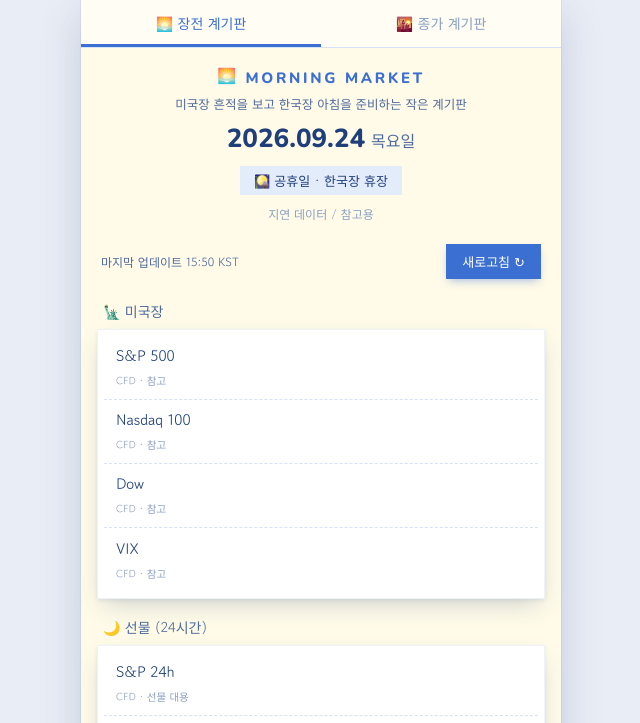
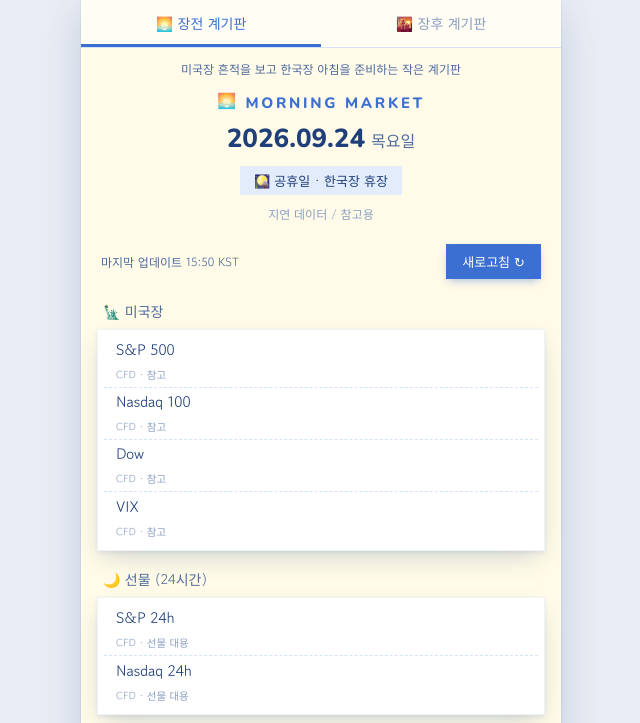
Before and after one commit to saeyoung-2025/am-pm-stock, a plain HTML site: page index.html in a window 1280 px wide. Shown: the top 723 px of the page, without its empty margins (319-959 px from the left). Drawn offline with nearby package versions, Linux system fonts and the light colour scheme; a script that the page names is missing.

Commit message:
Update index.html

```diff
--- a/index.html
+++ b/index.html
@@ -26,7 +26,7 @@
   .logo{font-family:Nunito,sans-serif;font-weight:800;font-size:15px;letter-spacing:.18em;color:var(--accent)}
   .logo span{display:inline-block;animation:bob 3s ease-in-out infinite}
   @keyframes bob{50%{transform:translateY(-3px)}}
-  .tagline{font-size:12.5px;color:var(--sub);margin-top:6px;word-break:keep-all}
+  .tagline{text-align:center;font-size:12px;color:var(--sub);margin:-8px 0 16px;white-space:nowrap;overflow:hidden;text-overflow:ellipsis}
   .date{font-family:Nunito,sans-serif;font-weight:800;font-size:26px;margin-top:8px}
   .date small{font-family:"Gowun Dodum";font-weight:400;font-size:16px;color:var(--sub);margin-left:6px}
   .status{display:inline-block;margin-top:10px;padding:5px 14px;border-radius:0;
@@ -38,12 +38,12 @@
   h2{font-size:14px;font-weight:400;color:var(--sub);margin:0 0 8px 6px}
   .card{background:var(--card);border-radius:0;padding:6px 6px;border:1px solid #eef2f9;
         box-shadow:0 2px 4px rgba(31,63,122,.08),0 10px 24px -6px rgba(31,63,122,.22)}
-  .row{display:flex;align-items:center;border-bottom:1px dashed var(--line);min-height:64px}
+  .row{display:flex;align-items:center;border-bottom:1px dashed var(--line);min-height:52px}
   .row:last-child{border-bottom:none}
   .row .name{width:112px;flex:none;padding-left:12px;word-break:keep-all}
   .row .name b{display:block;font-weight:400;font-size:15px}
   .row .name em{font-style:normal;font-size:10.5px;color:var(--faint)}
-  .row .tv{flex:1;min-width:0;padding:4px 0}
+  .row .tv{flex:1;min-width:0;padding:2px 0;zoom:.58}  /* 위젯 전체를 약 58% 크기로 */
 
   /* MSCI 월간 카드 */
   .msci{padding:12px 16px}
@@ -99,12 +99,13 @@
 
 <nav class="tabs">
   <button data-tab="morning" class="on">🌅 장전 계기판</button>
-  <button data-tab="closing">🌇 종가 계기판</button>
+  <button data-tab="closing">🌇 장후 계기판</button>
 </nav>
+
+<div class="tagline" id="tagline">미국장 흔적을 보고 한국장 아침을 준비하는 작은 계기판</div>
 
 <header>
   <div class="logo"><span id="logoIcon">🌅</span> <b id="logoText" style="font-weight:800">MORNING MARKET</b></div>
-  <div class="tagline" id="tagline">미국장 흔적을 보고 한국장 아침을 준비하는 작은 계기판</div>
   <div class="date" id="date"></div>
   <div class="status" id="status"></div>
   <span class="tag-delay">지연 데이터 / 참고용</span>
@@ -286,7 +287,7 @@ document.querySelectorAll(".tabs button").forEach(b => b.addEventListener("click
   document.getElementById("logoText").textContent = am ? "MORNING MARKET" : "CLOSING MARKET";
   document.getElementById("tagline").textContent = am
     ? "미국장 흔적을 보고 한국장 아침을 준비하는 작은 계기판"
-    : "마감 직전 흐름을 보고 내일 아침을 준비하는 작은 종가 계기판";
+    : "오늘의 장 마감 흔적을 보고 내일을 준비하는 작은 종가 계기판";
   if (currentTab === "closing") { renderCbTime(); if (!cbLoaded) loadClosing(); }
 }));
 
```
